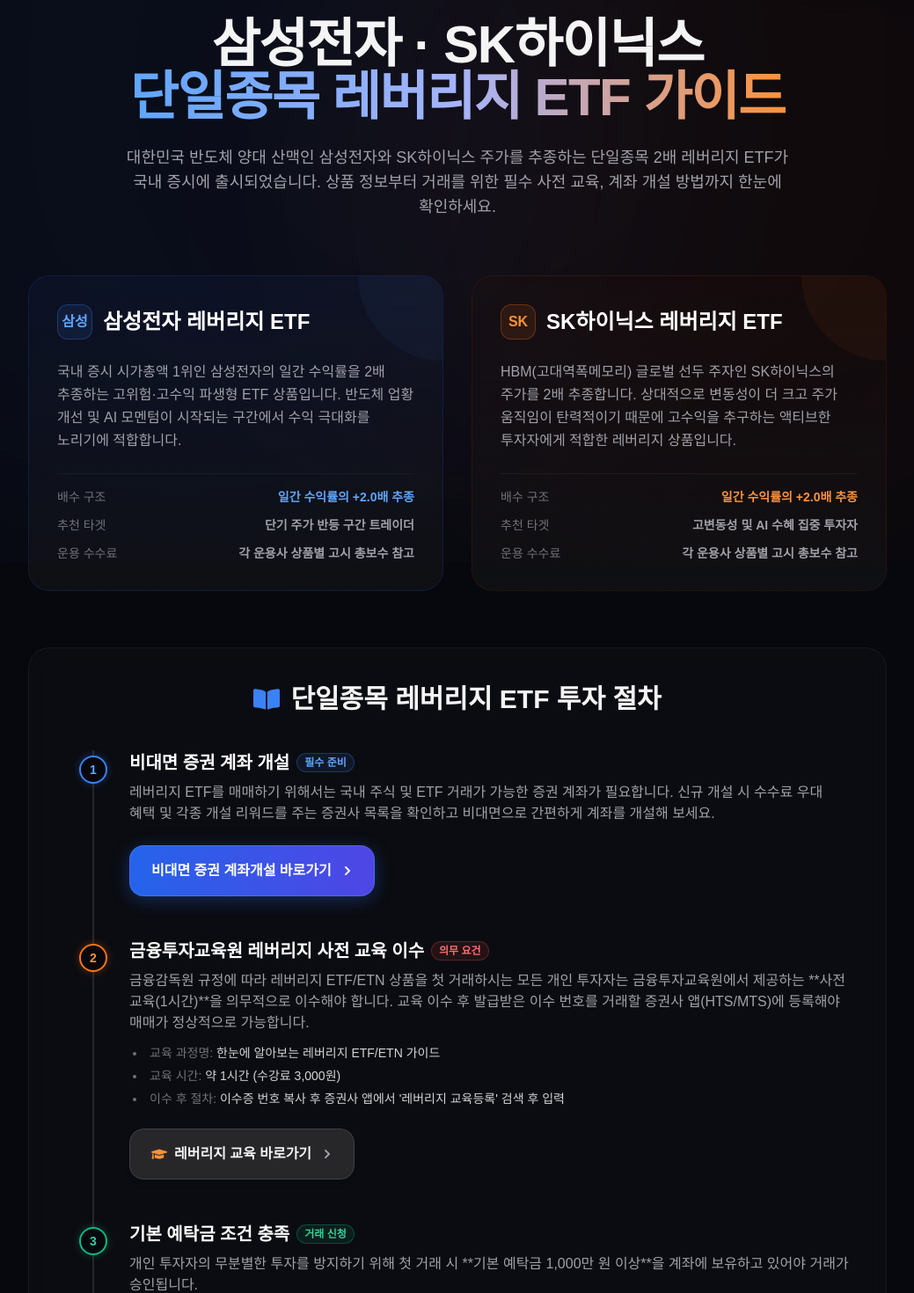
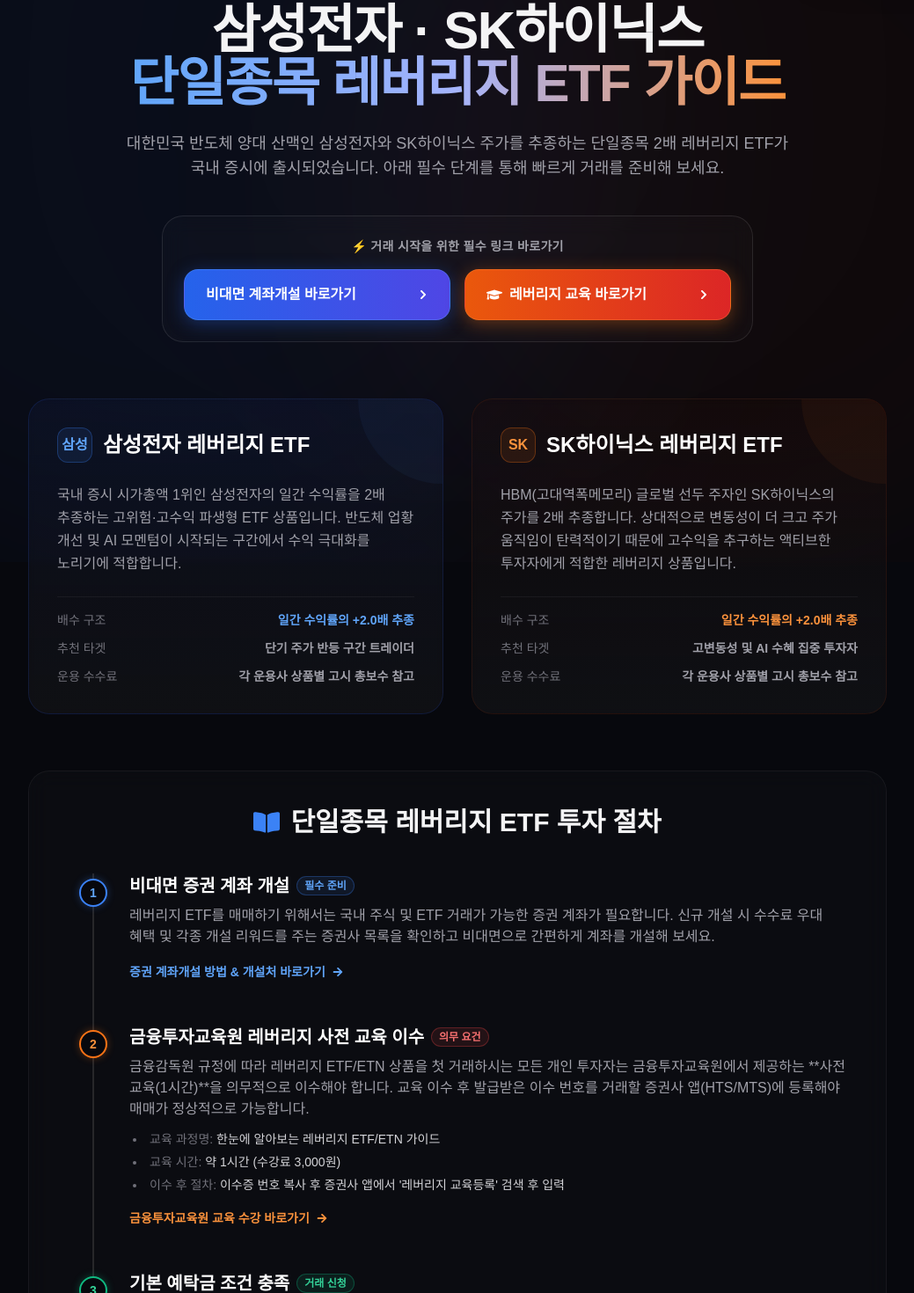
Before and after one commit to feel2174/blog-sitemap, a Next.js app: page /samsung-sk-leverage-etf in a window 1280 px wide. Shown: the part 161-1631 px from the top of the page at 88% size, without its empty margins (120-1159 px from the left). Built offline with nearby package versions, Linux system fonts and the light colour scheme; a web font is replaced by a local one.

Commit message:
style: move CTA buttons directly under intro section for higher CTR on mobile

```diff
--- a/src/app/samsung-sk-leverage-etf/page.tsx
+++ b/src/app/samsung-sk-leverage-etf/page.tsx
@@ -28,10 +28,10 @@ export default function LeverageEtfPage() {
         <div className="absolute bottom-[20%] left-[20%] w-[60vw] h-[60vw] rounded-full bg-zinc-900/10 blur-[150px] mix-blend-screen"></div>
       </div>
 
-      <div className="relative z-10 max-w-5xl mx-auto px-4 sm:px-6 py-20 lg:py-28">
+      <div className="relative z-10 max-w-5xl mx-auto px-4 sm:px-6 py-16 lg:py-24">
 
         {/* Hero Header */}
-        <div className="text-center mb-16 space-y-6">
+        <div className="text-center mb-10 space-y-6">
           <div className="inline-flex items-center gap-2 px-4 py-2 rounded-full bg-white/5 border border-white/10 backdrop-blur-md text-blue-400 text-sm font-semibold tracking-wider uppercase mb-2">
             <FaChartLine className="animate-pulse text-blue-500" />
             NEW SINGLE STOCK LEVERAGE ETF
@@ -46,8 +46,39 @@ export default function LeverageEtfPage() {
 
           <p className="text-zinc-400 text-base sm:text-lg max-w-3xl mx-auto font-light leading-relaxed break-keep">
             대한민국 반도체 양대 산맥인 삼성전자와 SK하이닉스 주가를 추종하는 단일종목 2배 레버리지 ETF가 국내 증시에 출시되었습니다.
-            상품 정보부터 거래를 위한 필수 사전 교육, 계좌 개설 방법까지 한눈에 확인하세요.
+            아래 필수 단계를 통해 빠르게 거래를 준비해 보세요.
           </p>
+        </div>
+
+        {/* Quick Actions Buttons Section (Directly below intro for maximum mobile CTR) */}
+        <div className="max-w-2xl mx-auto mb-16 p-6 rounded-3xl bg-white/[0.02] border border-white/10 backdrop-blur-md text-center">
+          <p className="text-xs sm:text-sm text-zinc-400 mb-4 font-semibold tracking-wide">⚡ 거래 시작을 위한 필수 링크 바로가기</p>
+          <div className="grid grid-cols-1 sm:grid-cols-2 gap-4">
+
+            {/* CTA Button 1 - Pulse Animation */}
+            <Link
+              href="https://zucca100.com/stock-account/"
+              className="relative flex items-center justify-between gap-3 px-6 py-4 rounded-2xl bg-gradient-to-r from-blue-600 to-indigo-600 text-white font-extrabold text-sm sm:text-base border border-blue-400/30 shadow-[0_4px_20px_rgba(37,99,235,0.35)] hover:shadow-[0_4px_25px_rgba(37,99,235,0.55)] transition-all duration-300 group hover:scale-[1.02] active:scale-[0.98]"
+            >
+              <span className="absolute inset-0 rounded-2xl bg-blue-500/20 animate-ping opacity-75 pointer-events-none"></span>
+              <span className="relative z-10">비대면 계좌개설 바로가기</span>
+              <FaChevronRight className="relative z-10 text-xs group-hover:translate-x-1 transition-transform" />
+            </Link>
+
+            {/* CTA Button 2 - Pulse Animation */}
+            <Link
+              href="https://www.kifin.or.kr/common/edu/1/detail.do"
+              className="relative flex items-center justify-between gap-3 px-6 py-4 rounded-2xl bg-gradient-to-r from-orange-600 to-red-600 text-white font-extrabold text-sm sm:text-base border border-orange-400/30 shadow-[0_4px_20px_rgba(249,115,22,0.35)] hover:shadow-[0_4px_25px_rgba(249,115,22,0.55)] transition-all duration-300 group hover:scale-[1.02] active:scale-[0.98]"
+            >
+              <span className="absolute inset-0 rounded-2xl bg-orange-500/20 animate-ping opacity-75 pointer-events-none"></span>
+              <span className="relative z-10 flex items-center gap-2">
+                <FaGraduationCap className="text-white text-lg" />
+                레버리지 교육 바로가기
+              </span>
+              <FaChevronRight className="relative z-10 text-xs group-hover:translate-x-1 transition-transform" />
+            </Link>
+
+          </div>
         </div>
 
         {/* Section 1: Product Grid Card */}
@@ -105,7 +136,7 @@ export default function LeverageEtfPage() {
               <div className="absolute -left-[17px] top-1.5 w-8 h-8 rounded-full bg-[#07080d] border-2 border-blue-500 flex items-center justify-center text-sm font-bold text-blue-400 shadow-[0_0_10px_rgba(59,130,246,0.3)]">
                 1
               </div>
-              <div className="space-y-4">
+              <div className="space-y-3">
                 <div>
                   <h3 className="text-xl font-bold text-white flex items-center gap-2">
                     비대면 증권 계좌 개설
@@ -117,15 +148,13 @@ export default function LeverageEtfPage() {
                   </p>
                 </div>
 
-                {/* CTA Button 1 - Pulse Animation */}
-                <div className="pt-2">
+                <div className="pt-1">
                   <Link
                     href="https://zucca100.com/stock-account/"
-                    className="relative inline-flex items-center justify-between gap-3 px-6 py-4 rounded-2xl bg-gradient-to-r from-blue-600 to-indigo-600 text-white font-extrabold text-sm sm:text-base border border-blue-400/30 shadow-[0_4px_20px_rgba(37,99,235,0.35)] hover:shadow-[0_4px_25px_rgba(37,99,235,0.55)] transition-all duration-300 group hover:scale-[1.02] active:scale-[0.98]"
+                    className="inline-flex items-center gap-2 text-sm text-blue-400 hover:text-blue-300 font-bold transition-colors group"
                   >
-                    <span className="absolute inset-0 rounded-2xl bg-blue-500/20 animate-ping opacity-75 pointer-events-none"></span>
-                    <span className="relative z-10">비대면 증권 계좌개설 바로가기</span>
-                    <FaChevronRight className="relative z-10 text-xs group-hover:translate-x-1 transition-transform" />
+                    <span>증권 계좌개설 방법 & 개설처 바로가기</span>
+                    <FaArrowRight className="text-xs group-hover:translate-x-1 transition-transform" />
                   </Link>
                 </div>
               </div>
@@ -136,7 +165,7 @@ export default function LeverageEtfPage() {
               <div className="absolute -left-[17px] top-1.5 w-8 h-8 rounded-full bg-[#07080d] border-2 border-orange-500 flex items-center justify-center text-sm font-bold text-orange-400 shadow-[0_0_10px_rgba(249,115,22,0.3)]">
                 2
               </div>
-              <div className="space-y-4">
+              <div className="space-y-3">
                 <div>
                   <h3 className="text-xl font-bold text-white flex items-center gap-2">
                     금융투자교육원 레버리지 사전 교육 이수
@@ -153,18 +182,13 @@ export default function LeverageEtfPage() {
                   </ul>
                 </div>
 
-                {/* CTA Button 2 - Pulse Animation */}
-                <div className="pt-2">
+                <div className="pt-1">
                   <Link
                     href="https://www.kifin.or.kr/common/edu/1/detail.do"
-                    className="relative inline-flex items-center justify-between gap-3 px-6 py-4 rounded-2xl bg-zinc-800 hover:bg-zinc-700 text-zinc-100 font-extrabold text-sm sm:text-base border border-zinc-700 shadow-md transition-all duration-300 group hover:scale-[1.02] active:scale-[0.98]"
+                    className="inline-flex items-center gap-2 text-sm text-orange-400 hover:text-orange-300 font-bold transition-colors group"
                   >
-                    <span className="absolute inset-0 rounded-2xl bg-zinc-500/10 animate-ping opacity-40 pointer-events-none"></span>
-                    <span className="relative z-10 flex items-center gap-2">
-                      <FaGraduationCap className="text-orange-400 text-lg" />
-                      레버리지 교육 바로가기
-                    </span>
-                    <FaChevronRight className="relative z-10 text-xs group-hover:translate-x-1 transition-transform text-zinc-400" />
+                    <span>금융투자교육원 교육 수강 바로가기</span>
+                    <FaArrowRight className="text-xs group-hover:translate-x-1 transition-transform" />
                   </Link>
                 </div>
               </div>
```
